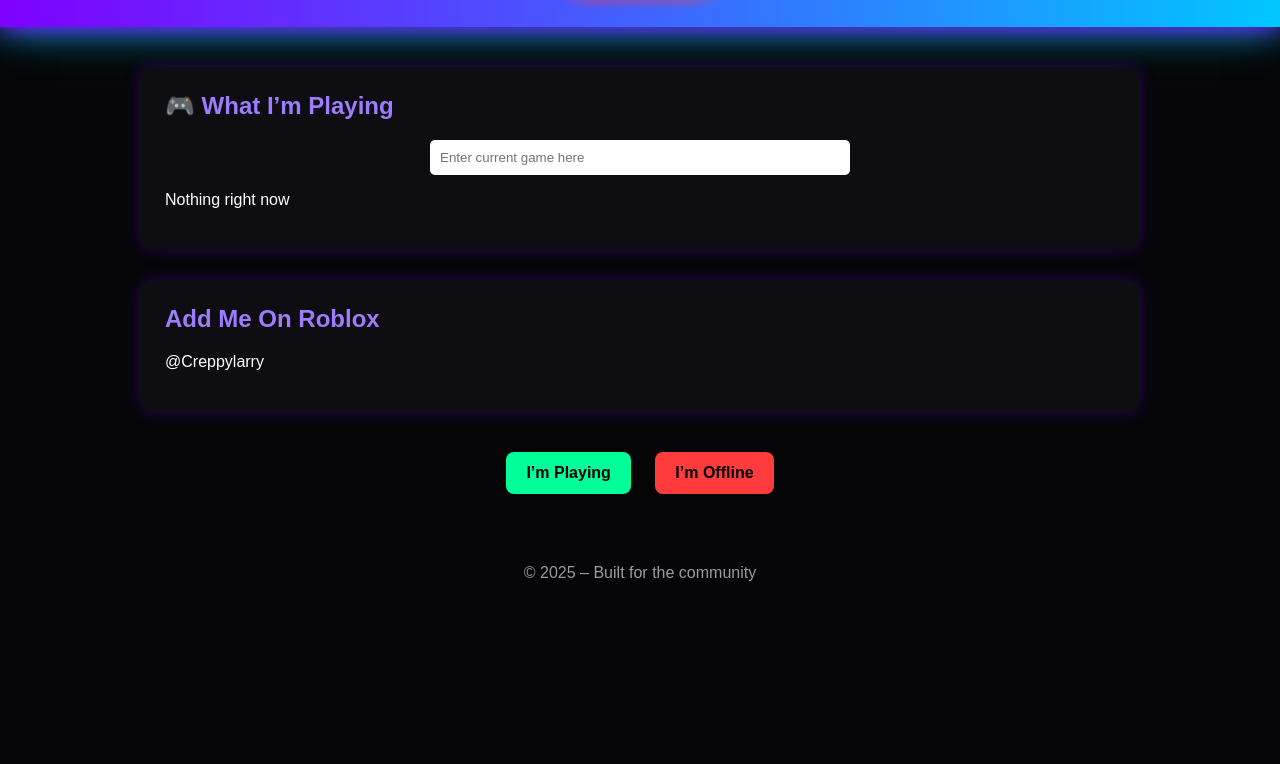
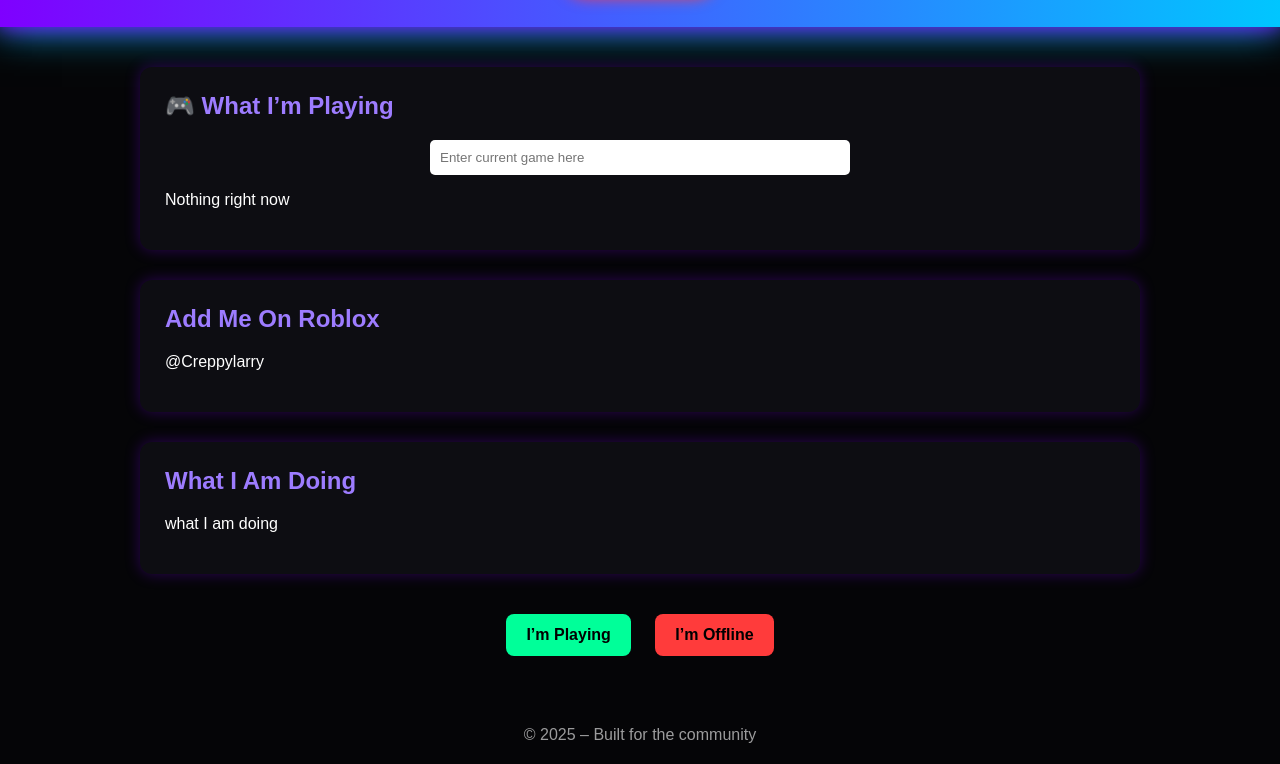
Before and after one commit to CharliePlayz9668/gaming-hub, a plain HTML site: page index.html in a window 1280 px wide. Shown: the part 142-906 px from the top of the page. Before the commit the page ends 800 px from the top, so only its background shows below. Drawn offline with Linux system fonts and the light colour scheme.

Commit message:
Add third section for What I Am Doing

```diff
--- a/index.html
+++ b/index.html
@@ -134,6 +134,11 @@
       <p>@Creppylarry</p>
     </div>
 
+    <div class="card">
+      <h2>What I Am Doing</h2>
+      <p>what I am doing</p>
+    </div>
+
     <!-- ADMIN CONTROLS (ONLY YOU USE THESE) -->
     <div class="admin">
       <button class="btn-play" onclick="goLive()">
```
